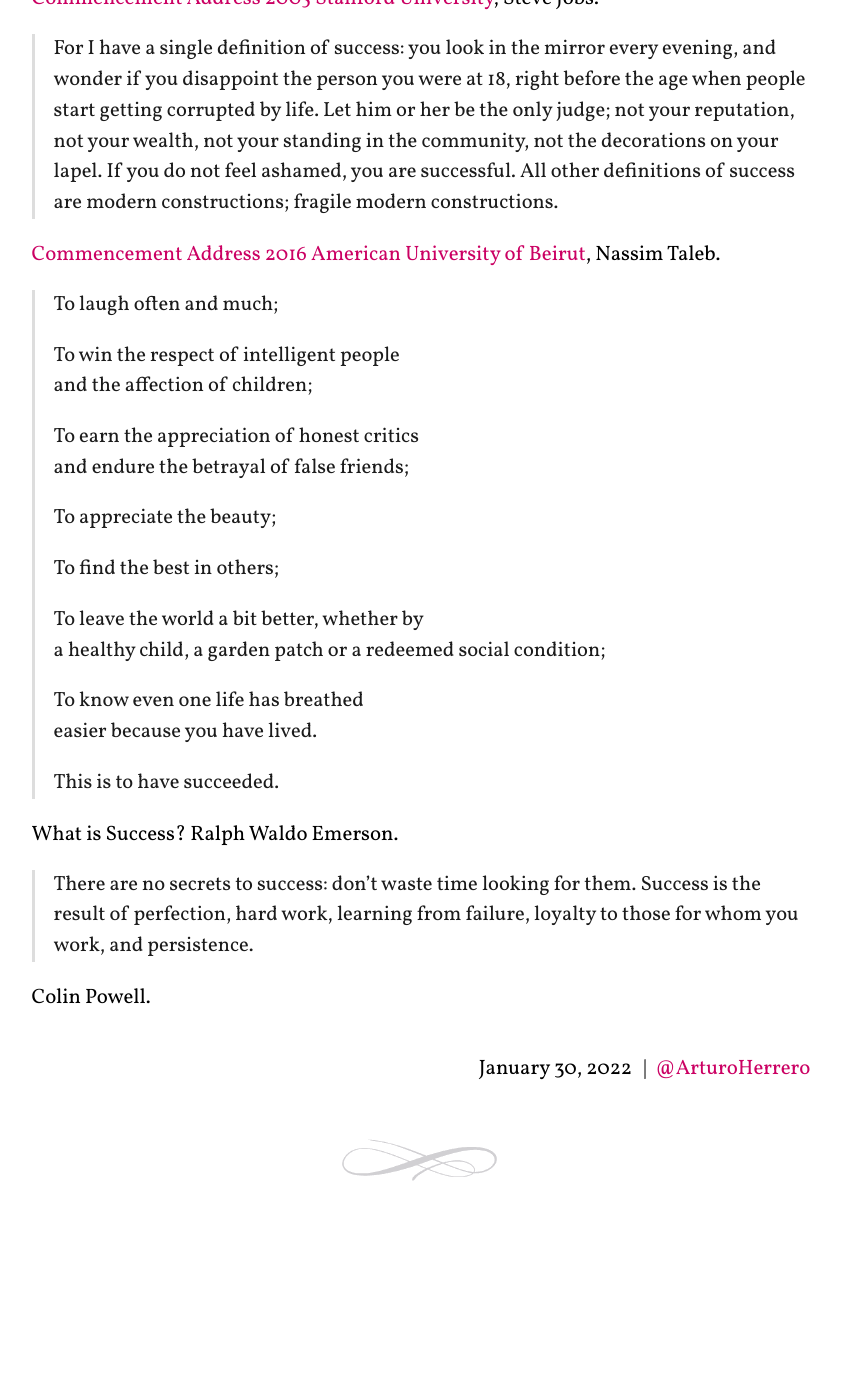
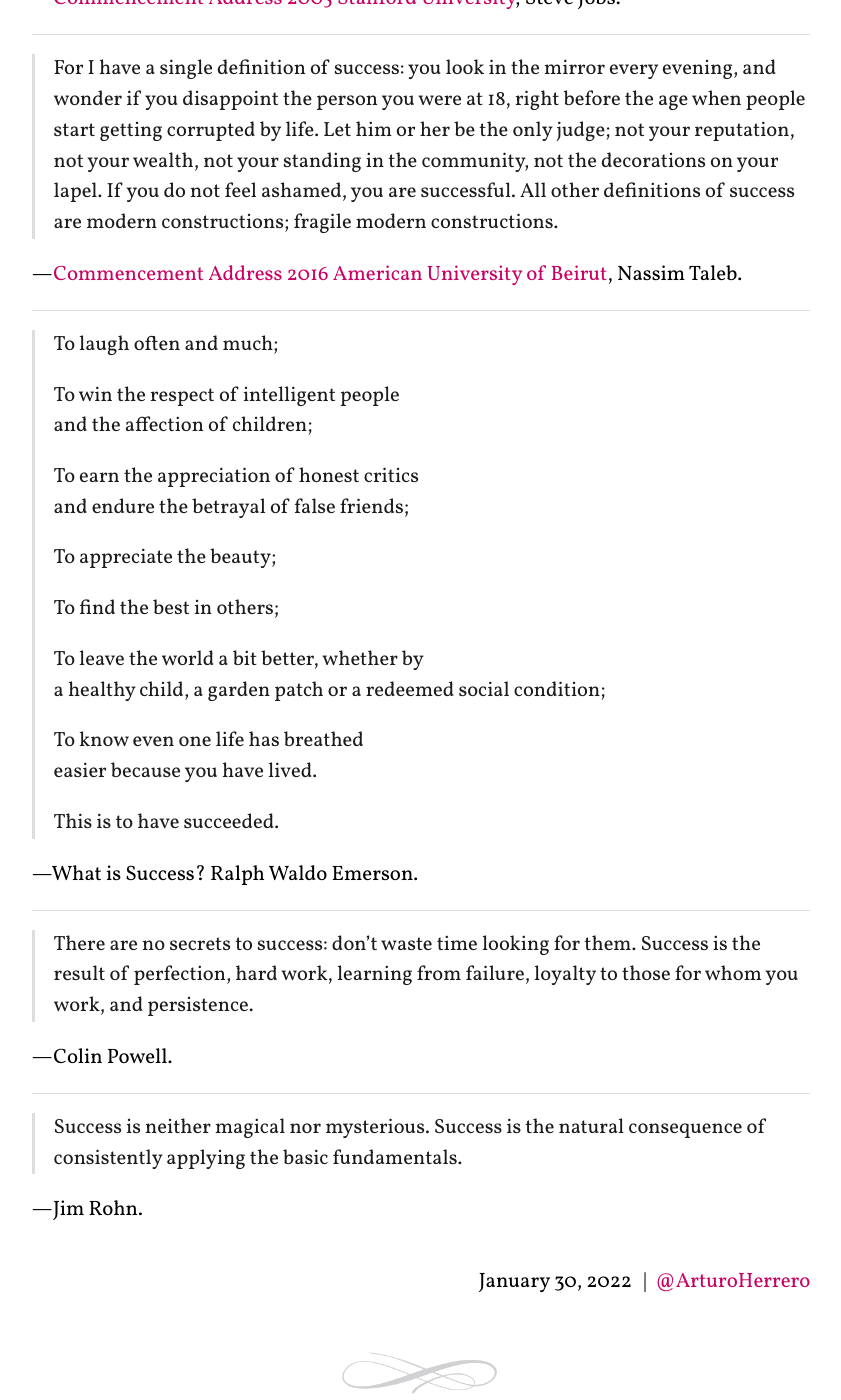
Before and after one commit to arturoherrero/arturoherrero.com, a Jekyll site: the page built from _posts/2022/2022-01-30-success.md, in a window 1280 px wide and 1400 px high, scrolled down 688 px. Shown: the whole window, without its empty margins (219-1060 px from the left). Built offline with Jekyll 4.4.1, drawn with Linux system fonts in a browser that asks for light colours; before the commit the page ends 1940 px from its top, so only the background shows below that.

Commit message:
Update Success page

```diff
--- a/_posts/2022/2022-01-30-success.md
+++ b/_posts/2022/2022-01-30-success.md
@@ -21,8 +21,9 @@
 > would I want to do what I am about to do today?" And whenever the answer has
 > been "No" for too many days in a row, I know I need to change something.
 
-[Commencement Address 2005 Stanford University][1]{:target="_blank" rel="noreferrer"}, Steve Jobs.
+—[Commencement Address 2005 Stanford University][1]{:target="_blank" rel="noreferrer"}, Steve Jobs.
 
+---
 
 > For I have a single definition of success: you look in the mirror every
 > evening, and wonder if you disappoint the person you were at 18, right before
@@ -32,8 +33,9 @@
 > are successful. All other definitions of success are modern constructions;
 > fragile modern constructions.
 
-[Commencement Address 2016 American University of Beirut][2]{:target="_blank" rel="noreferrer"}, Nassim Taleb.
+—[Commencement Address 2016 American University of Beirut][2]{:target="_blank" rel="noreferrer"}, Nassim Taleb.
 
+---
 
 > To laugh often and much;
 >
@@ -55,14 +57,22 @@
 >
 > This is to have succeeded.
 
-What is Success? Ralph Waldo Emerson.
+—What is Success? Ralph Waldo Emerson.
 
+---
 
 > There are no secrets to success: don't waste time looking for them. Success is
 > the result of perfection, hard work, learning from failure, loyalty to those for
 > whom you work, and persistence.
 
-Colin Powell.
+—Colin Powell.
+
+---
+
+> Success is neither magical nor mysterious. Success is the natural consequence
+> of consistently applying the basic fundamentals.
+
+—Jim Rohn.
 
 
 [1]: https://youtu.be/UF8uR6Z6KLc
```
